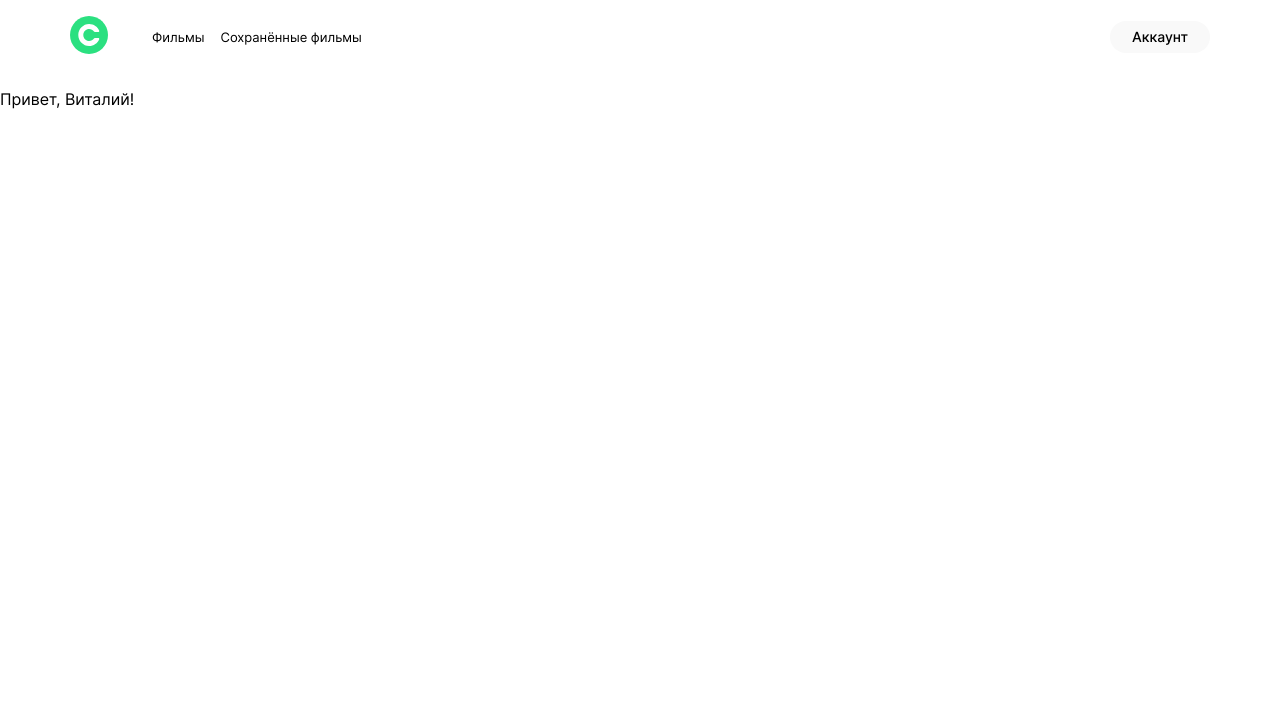
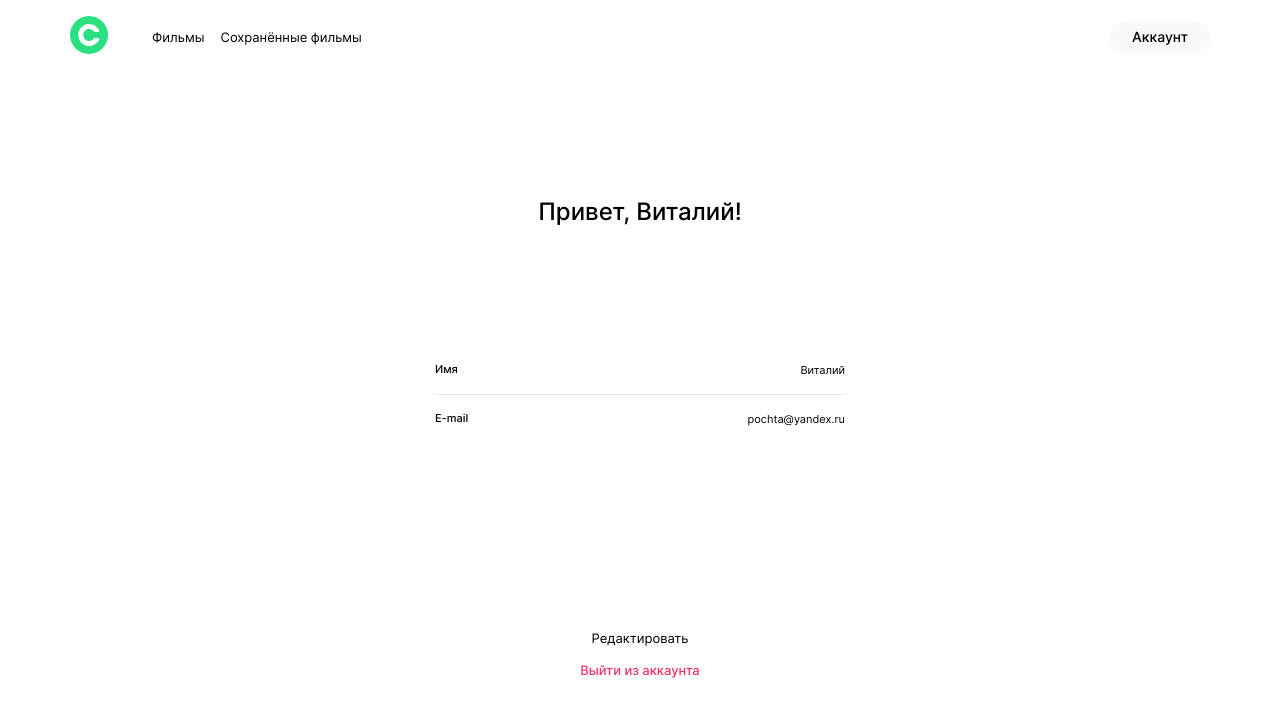
Before and after one commit to artAndreeva/movies-explorer-frontend, a React (Create React App) app: page /profile in a window 1280 px wide. Shown: the top 716 px of the page. Built offline with nearby package versions, Linux system fonts and the light colour scheme.

Commit message:
feat: forms

```diff
--- a/src/components/AboutMe/AboutMe.js
+++ b/src/components/AboutMe/AboutMe.js
@@ -7,7 +7,7 @@ const AboutMe = () => {
     <section className="about-me" id="about-me">
       <h2 className="about-me__title">Студент</h2>
       <hr className="about-me__line"></hr>
-      <div div className="about-me__info">
+      <div className="about-me__info">
         <div className="about-me__text">
           <h3 className="about-me__name">Светлана</h3>
           <p className="about-me__resume">Фронтенд-разработчик, 39 лет</p>
--- a/src/components/AuthForm/AuthForm.js
+++ b/src/components/AuthForm/AuthForm.js
@@ -1,48 +1,88 @@
 import React from 'react';
 import Logo from '../Logo/Logo';
-import { Link, useLocation } from 'react-router-dom';
+import { Link, useLocation, useNavigate } from 'react-router-dom';
+import { useFormAndValidation } from '../../hooks/useFormAndValidation';
 import './AuthForm.css';
 
-const AuthForm = ({ greetingText, buttonText, questionText, registerText, registerPath, onSubmit, nameValue, emailValue,
-  passwordValue, errorClass }) => {
+const AuthForm = ({ greetingText, buttonText, questionText, registerText, registerPath, navigatePath }) => {
 
-   const { pathname } = useLocation();
+    const { pathname } = useLocation();
+    const { values, handleChange, errors, isValid, resetForm } = useFormAndValidation({});
+    const navigate = useNavigate();
 
-   const handleChange = () => {
-
-   }
+    const handleSubmit = (e) => {
+      e.preventDefault();
+      navigate(navigatePath, { replace: true });
+      resetForm();
+    }
 
   return (
       <div className="auth-form">
         <Logo/>
-        <p className="auth-form__greeting">{greetingText}</p>
-        <form className="auth-form__form" name="auth-form" id="auth-form" onSubmit={onSubmit} noValidate>
+        <h1 className="auth-form__greeting">{greetingText}</h1>
+        <form
+          className="auth-form__form"
+          name="auth-form"
+          id="auth-form"
+          onSubmit={handleSubmit}
+          noValidate
+        >
           <fieldset className="auth-form__fieldset">
             {pathname === '/signup' &&
               <div className="auth-form__field">
                 <label className="auth-form__label" htmlFor="name">Имя</label>
-                <input className="auth-form__input" type="text" id="name" required value={nameValue} onChange={handleChange}></input>
-                {/* <span className="auth-form__validation-error">Что-то пошло не так...</span> */}
+                <input
+                  className={`auth-form__input ${errors.name && 'auth-form__input_invalid'}`}
+                  type="text"
+                  id="name"
+                  name="name"
+                  required
+                  minLength="2"
+                  maxLength="40"
+                  value={values.name || ''}
+                  onChange={handleChange}
+                />
+                {errors.name && <span className="auth-form__validation-error">{errors.name}</span>}
               </div>
             }
             <div className="auth-form__field">
               <label className="auth-form__label" htmlFor="email">E-mail</label>
-              <input className="auth-form__input" type="email" id="email" required value={emailValue} onChange={handleChange}></input>
-              {/* <span className="auth-form__validation-error">Что-то пошло не так...</span> */}
+              <input
+                className={`auth-form__input ${errors.email && 'auth-form__input_invalid'}`}
+                type="email"
+                id="email"
+                name="email"
+                required
+                minLength="2"
+                maxLength="40"
+                value={values.email || ''}
+                onChange={handleChange}
+              />
+              {errors.email && <span className="auth-form__validation-error">{errors.email}</span>}
             </div>
             <div className="auth-form__field">
               <label className="auth-form__label" htmlFor="password">Пароль</label>
-              <input className={`auth-form__input ${errorClass}`} type="password" id="password" required value={passwordValue} onChange={handleChange}></input>
-              {errorClass && <span className="auth-form__validation-error">Что-то пошло не так...</span>}
+              <input
+                className={`auth-form__input ${errors.password && 'auth-form__input_invalid'}`}
+                type="password"
+                id="password"
+                name="password"
+                required
+                minLength="2"
+                maxLength="40"
+                value={values.password || ''}
+                onChange={handleChange}
+              />
+              {errors.password && <span className="auth-form__validation-error">{errors.password}</span>}
             </div>
           </fieldset>
           <div className="auth-form__submit">
             <span className="auth-form__api-error">Ошибка API</span>
-            <button className="auth-form__button">{buttonText}</button>
+            <button className="auth-form__button" disabled={!isValid}>{buttonText}</button>
           </div>
         </form>
         <div className="auth-form__text">
-          <p className="auth-form__question">{questionText} <Link to={registerPath} className="auth-form__to-register">{registerText}</Link></p>
+          <span className="auth-form__question">{questionText} <Link to={registerPath} className="auth-form__to-register">{registerText}</Link></span>
         </div>
       </div>
   );
--- a/src/components/Login/Login.js
+++ b/src/components/Login/Login.js
@@ -1,27 +1,18 @@
 import React from 'react';
 import AuthForm from '../AuthForm/AuthForm';
-import { useNavigate } from 'react-router-dom';
 import './Login.css';
 
 const Login = () => {
 
-  const navigate = useNavigate();
-
-  const handleSubmit = (e) => {
-    e.preventDefault();
-    navigate('/movies', { replace: true });
-  }
-
   return (
     <main className="login">
       <AuthForm
-        onSubmit={handleSubmit}
         greetingText={'Рады видеть!'}
         buttonText={'Войти'}
         questionText={'Ещё не зарегистрированы?'}
         registerText={'Регистрация'}
         registerPath={'/signup'}
-        emailValue={'pochta@yandex.ru'}
+        navigatePath={'/movies'}
       />
     </main>
   );
--- a/src/components/Profile/Profile.css
+++ b/src/components/Profile/Profile.css
@@ -1,4 +1,124 @@
 .profile {
-  height: 100vh;
+  min-height: calc(100vh - 74px);
   display: flex;
 }
+
+.profile__container {
+  width: 410px;
+  margin: auto;
+  display: flex;
+  flex-direction: column;
+  align-items: center;
+}
+
+.profile__greeting {
+  font-style: normal;
+  font-weight: 500;
+  font-size: 24px;
+  line-height: 29px;
+  text-align: center;
+  color: #000000;
+  margin: 0 0 120px;
+}
+
+.profile__form {
+  width: 100%;
+  min-height: 332px;
+  display: flex;
+  flex-direction: column;
+  justify-content: space-between;
+}
+
+.profile__fieldset {
+  all: unset;
+}
+
+.profile__field {
+  width: 100%;
+  display: flex;
+  align-items: center;
+  justify-content: space-between;
+  border-bottom: 1px solid #E8E8E8;
+}
+
+.profile__field:last-of-type {
+  border-bottom: none;
+}
+
+.profile__label {
+  font-style: normal;
+  font-weight: 500;
+  font-size: 11px;
+  line-height: 13px;
+  color: #000000;
+}
+
+.profile__input {
+  all: unset;
+  height: 48px;
+  width: 80%;
+  font-style: normal;
+  font-weight: 400;
+  font-size: 11px;
+  line-height: 13px;
+  text-align: right;
+  color: #000000;
+}
+
+.profile__api-error {
+  font-style: normal;
+  font-weight: 400;
+  font-size: 11px;
+  line-height: 13px;
+  text-align: center;
+  color: #FF004C;
+  margin: 0 0 20px;
+  display: block;
+}
+
+.profile__button {
+  all: unset;
+  width: 100%;
+  height: 45px;
+  background-color: #FF6838;
+  border-radius: 3px;
+  font-style: normal;
+  font-weight: 500;
+  font-size: 14px;
+  line-height: 17px;
+  color: #FFFFFF;
+  display: flex;
+  align-items: center;
+  justify-content: center;
+  cursor: pointer;
+}
+
+.profile__button:disabled {
+  background-color: #F8F8F8;
+  color: #C2C2C2;
+  pointer-events: none;
+  user-select: none;
+}
+
+.profile__edit {
+  font-style: normal;
+  font-weight: 400;
+  font-size: 13px;
+  line-height: 16px;
+  color: #000000;
+  margin-bottom:16px;
+  cursor: pointer;
+  text-align: center;
+  display: block;
+}
+
+.profile__exit {
+  font-style: normal;
+  font-weight: 500;
+  font-size: 13px;
+  line-height: 16px;
+  color: #EE3465;
+  cursor: pointer;
+  text-align: center;
+  display: block;
+}
--- a/src/components/Profile/Profile.js
+++ b/src/components/Profile/Profile.js
@@ -1,10 +1,66 @@
 import React from 'react';
 import './Profile.css';
+import { useState } from 'react';
+import { useNavigate } from 'react-router-dom';
 
 const Profile = () => {
+
+  const [isRedact, setIsRedact] = useState(false);
+  const navigate = useNavigate();
+
+
+  const handleSubmit = (e) => {
+    e.preventDefault();
+  }
+
+  const handleChange = () => {
+
+  }
+
+  const handleRedact = () => {
+    setIsRedact(true)
+  }
+
+  const handleButton = () => {
+    setIsRedact(false)
+  }
+
+  const handleExit = () => {
+    navigate('/', { replace: true });
+  }
+
+
   return (
     <main className="profile">
-      <p className="profile__greeting">Привет, Виталий!</p>
+      <div className="profile__container">
+        <h1 className="profile__greeting">Привет, Виталий!</h1>
+        <form className="profile__form" onSubmit={handleSubmit}>
+          <div className="profile__fieldset">
+            <div className="profile__field">
+              <label className="profile__label" htmlFor="name">Имя</label>
+              <input className="profile__input" id="name" name="name" value="Виталий" onChange={handleChange} onClick={handleRedact}/>
+            </div>
+            <div className="profile__field">
+              <label className="profile__label" htmlFor="email">E-mail</label>
+              <input className="profile__input" id="email" name="email" value="pochta@yandex.ru" onChange={handleChange} onClick={handleRedact}/>
+            </div>
+          </div>
+          <div className="profile__buttons">
+          {isRedact
+          ?
+            <>
+              <span className="profile__api-error">Ошибка API</span>
+              <button className="profile__button" onClick={handleButton}>Сохранить</button>
+            </>
+          :
+            <>
+              <span className="profile__edit" onClick={handleRedact}>Редактировать</span>
+              <span className="profile__exit" onClick={handleExit}>Выйти из аккаунта</span>
+            </>
+          }
+          </div>
+        </form>
+      </div>
     </main>
   );
 }
--- /dev/null
+++ b/src/hooks/useFormAndValidation.js
@@ -0,0 +1,22 @@
+import { useState, useCallback } from 'react';
+
+export function useFormAndValidation() {
+  const [values, setValues] = useState({});
+  const [errors, setErrors] = useState({});
+  const [isValid, setIsValid] = useState(false);
+
+  const handleChange = (e) => {
+    const { name, value } = e.target
+    setValues({ ...values, [name]: value });
+    setErrors({ ...errors, [name]: e.target.validationMessage });
+    setIsValid(e.target.closest('form').checkValidity());
+  };
+
+  const resetForm = useCallback((newValues = {}, newErrors = {}, newIsValid = false) => {
+    setValues(newValues);
+    setErrors(newErrors);
+    setIsValid(newIsValid);
+  }, [setValues, setErrors, setIsValid]);
+
+  return { values, handleChange, errors, isValid, resetForm, setValues, setIsValid };
+}
```
Also changed, not shown: src/components/Register/Register.js (+1 -13 lines).
